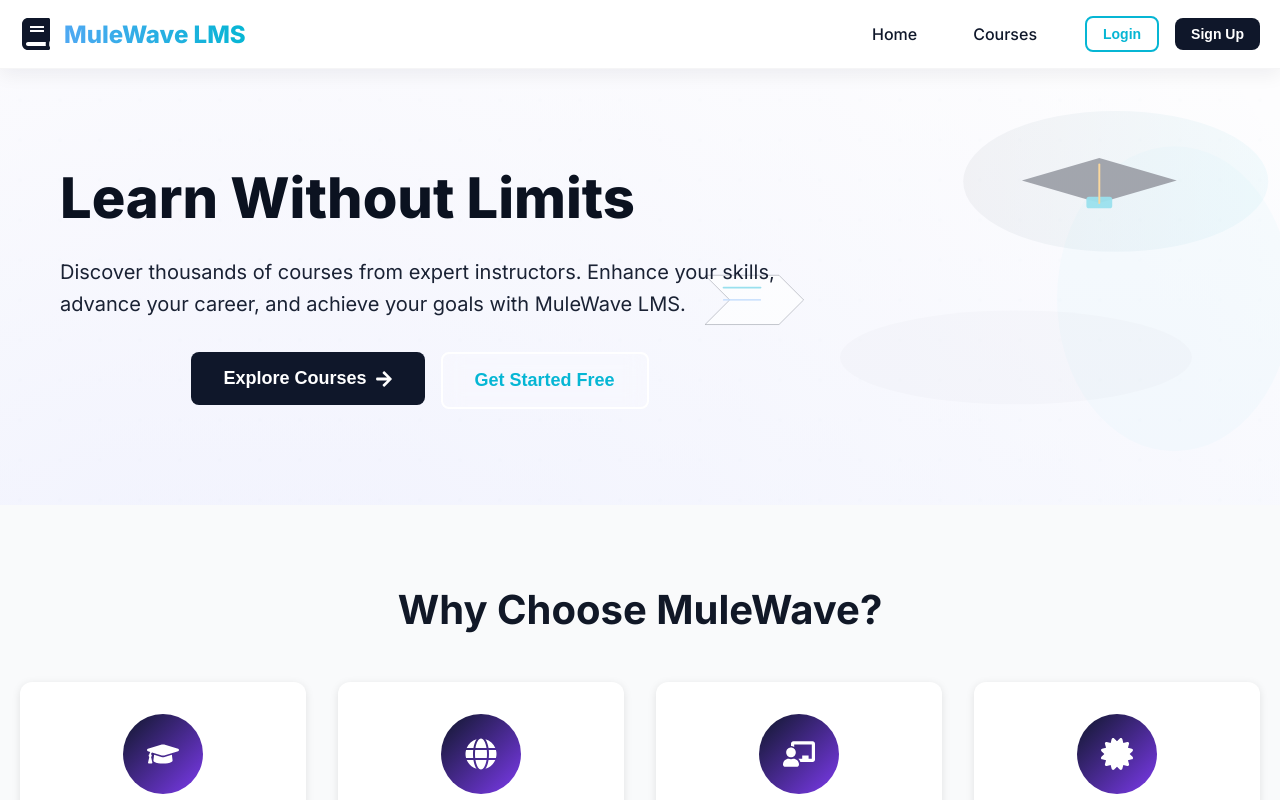
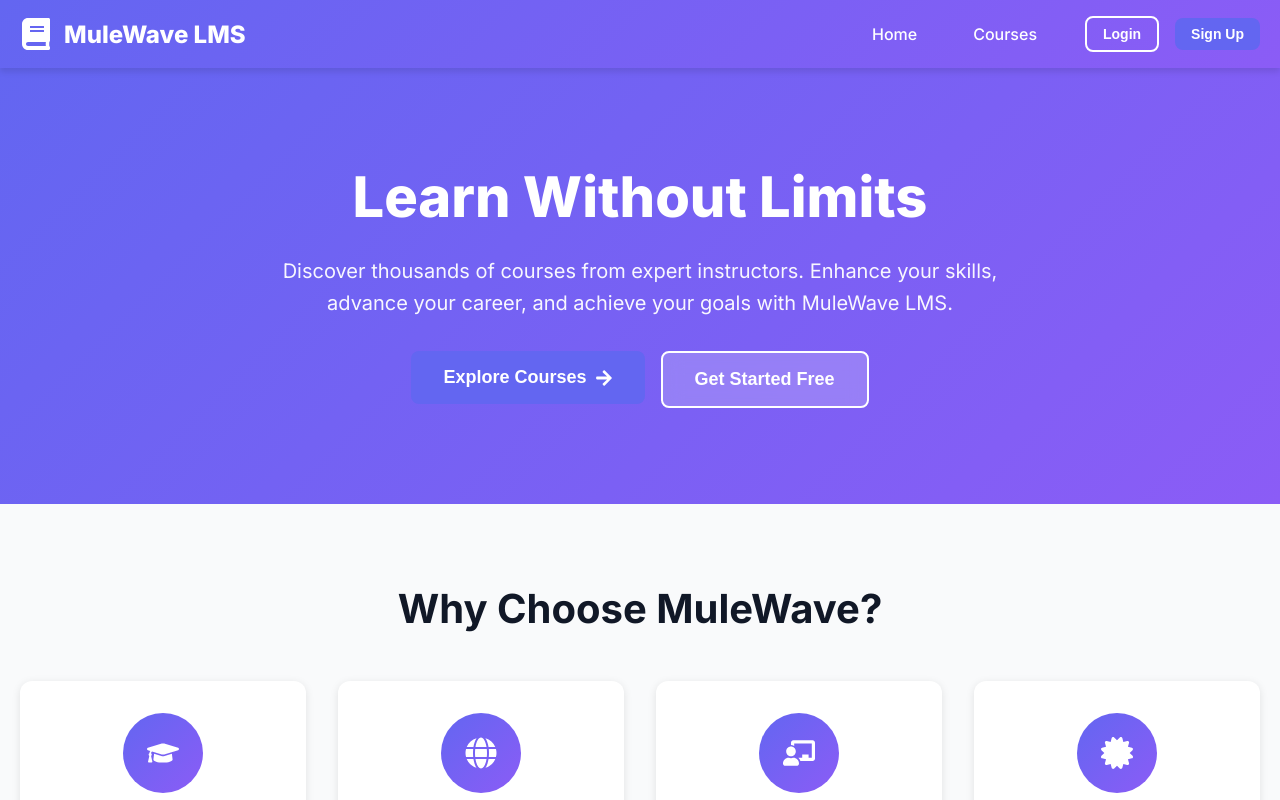
Before and after one commit to BirhanuB123/MuleWave-LMS, a React (Create React App) app in the folder frontend/: page / in a window 1280 px wide. Shown: the top 800 px of the page. Built offline with nearby package versions, Linux system fonts and the light colour scheme; no server answers.

Commit message:
loss file

```diff
--- a/frontend/src/App.js
+++ b/frontend/src/App.js
@@ -21,7 +21,6 @@ import Dashboard from './pages/Dashboard';
 import MyCourses from './pages/MyCourses';
 import CoursePlayer from './pages/CoursePlayer';
 import InstructorDashboard from './pages/InstructorDashboard';
-import AdminDashboard from './pages/AdminDashboard';
 import CreateCourse from './pages/CreateCourse';
 import EditCourse from './pages/EditCourse';
 import PaymentSuccess from './pages/PaymentSuccess';
@@ -54,8 +53,6 @@ function App() {
               {/* Payment Routes */}
               <Route path="/payment/success" element={<PaymentSuccess />} />
               <Route path="/payment/cancel" element={<PaymentCancel />} />
-              {/* Admin Routes */}
-              <Route path="/admin/dashboard" element={<PrivateRoute roles={["admin"]}><AdminDashboard /></PrivateRoute>} />
             </Routes>
           </main>
           <Footer />
--- a/frontend/src/components/Navbar.js
+++ b/frontend/src/components/Navbar.js
@@ -19,65 +19,54 @@ const Navbar = () => {
     setMobileMenuOpen(!mobileMenuOpen);
   };
 
-  // compute profile link depending on role
-  const profilePath = user
-    ? user.role === 'admin'
-      ? '/admin/dashboard'
-      : user.role === 'instructor'
-      ? '/instructor/dashboard'
-      : '/dashboard'
-    : '/dashboard';
-
   return (
     <nav className="navbar">
       <div className="container navbar-content">
-        <Link to="/" className="navbar-brand shine-effect" onClick={() => setMobileMenuOpen(false)}>
+        <Link to="/" className="navbar-brand" onClick={() => setMobileMenuOpen(false)}>
           <FaBook className="brand-icon" />
           <span>MuleWave LMS</span>
         </Link>
-        {/* <span className="navbar-tagline">Empowering Education with Technology</span> */}
+
         <button className="mobile-menu-btn" onClick={toggleMobileMenu}>
           {mobileMenuOpen ? <FaTimes /> : <FaBars />}
         </button>
+
         <div className={`navbar-menu ${mobileMenuOpen ? 'active' : ''}`}>
           <div className="navbar-links">
-            <Link to="/" onClick={() => setMobileMenuOpen(false)} className="shine-link">Home</Link>
-            <Link to="/courses" onClick={() => setMobileMenuOpen(false)} className="shine-link">Courses</Link>
+            <Link to="/" onClick={() => setMobileMenuOpen(false)}>Home</Link>
+            <Link to="/courses" onClick={() => setMobileMenuOpen(false)}>Courses</Link>
+
             {user && (
               <>
-                <Link to="/my-courses" onClick={() => setMobileMenuOpen(false)} className="shine-link">My Learning</Link>
-                {user.role === 'instructor' && (
-                  <Link to="/instructor/dashboard" onClick={() => setMobileMenuOpen(false)} className="shine-link">
+                <Link to="/my-courses" onClick={() => setMobileMenuOpen(false)}>My Learning</Link>
+                {(user.role === 'instructor' || user.role === 'admin') && (
+                  <Link to="/instructor/dashboard" onClick={() => setMobileMenuOpen(false)}>
                     <FaChalkboardTeacher style={{ marginRight: '5px' }} />
                     Instructor
-                  </Link>
-                )}
-                {user.role === 'admin' && (
-                  <Link to="/admin/dashboard" onClick={() => setMobileMenuOpen(false)} className="shine-link">
-                    Admin
                   </Link>
                 )}
               </>
             )}
           </div>
+
           <div className="navbar-actions">
             {user ? (
               <div className="user-menu">
-                <Link to={profilePath} className="user-profile shine-link" onClick={() => setMobileMenuOpen(false)}>
+                <Link to="/dashboard" className="user-profile" onClick={() => setMobileMenuOpen(false)}>
                   <FaUserCircle size={24} />
                   <span>{user.firstName}</span>
                 </Link>
-                <button onClick={handleLogout} className="btn btn-outline btn-sm shine-link">
+                <button onClick={handleLogout} className="btn btn-outline btn-sm">
                   Logout
                 </button>
               </div>
             ) : (
               <>
                 <Link to="/login" onClick={() => setMobileMenuOpen(false)}>
-                  <button className="btn btn-outline btn-sm shine-link">Login</button>
+                  <button className="btn btn-outline btn-sm">Login</button>
                 </Link>
                 <Link to="/register" onClick={() => setMobileMenuOpen(false)}>
-                  <button className="btn btn-primary btn-sm shine-link">Sign Up</button>
+                  <button className="btn btn-primary btn-sm">Sign Up</button>
                 </Link>
               </>
             )}
--- a/frontend/src/context/AuthContext.js
+++ b/frontend/src/context/AuthContext.js
@@ -46,7 +46,7 @@ export const AuthProvider = ({ children }) => {
       localStorage.setItem('token', token);
       setUser(userData);
 
-      return { success: true, user: userData };
+      return { success: true };
     } catch (error) {
       return {
         success: false,
--- a/frontend/src/index.css
+++ b/frontend/src/index.css
@@ -2,50 +2,15 @@
   margin: 0;
   padding: 0;
   box-sizing: border-box;
-  /* Smoother font rendering for shine */
-  text-rendering: optimizeLegibility;
-  -webkit-font-smoothing: antialiased;
-  -moz-osx-font-smoothing: grayscale;
 }
 
 body {
   font-family: 'Inter', -apple-system, BlinkMacSystemFont, 'Segoe UI', 'Roboto', 'Oxygen',
     'Ubuntu', 'Cantarell', 'Fira Sans', 'Droid Sans', 'Helvetica Neue', sans-serif;
-  background-color: #f7f8fb;
-  /* Vibrant animated gradient background for shine */
-  background-image:
-    linear-gradient(120deg, #60a5fa 0%, #06b6d4 50%, #f59e0b 100%),
-    url('./assets/pattern.svg');
-  background-blend-mode: lighten;
-  background-size: 200% 200%, auto;
-  animation: gradientMove 8s ease-in-out infinite;
-  color: var(--gray-800);
-  position: relative;
-  min-height: 100vh;
-}
-
-@keyframes gradientMove {
-  0% { background-position: 0% 50%, 0 0; }
-  50% { background-position: 100% 50%, 0 0; }
-  100% { background-position: 0% 50%, 0 0; }
-}
-
-body::before {
-  content: '';
-  position: absolute;
-  top: 0; left: 0; right: 0; bottom: 0;
-  pointer-events: none;
-  z-index: 0;
-  /* Abstract shine shapes */
-  background:
-    radial-gradient(circle at 20% 30%, rgba(99,102,241,0.12) 0, transparent 60%),
-    radial-gradient(circle at 80% 70%, rgba(6,182,212,0.10) 0, transparent 60%),
-    radial-gradient(circle at 50% 90%, rgba(245,158,11,0.10) 0, transparent 60%);
-}
-
-body > * {
-  position: relative;
-  z-index: 1;
+  -webkit-font-smoothing: antialiased;
+  -moz-osx-font-smoothing: grayscale;
+  background-color: #f9fafb;
+  color: #1f2937;
 }
 
 code {
@@ -53,16 +18,10 @@ code {
 }
 
 :root {
-  /* Educational palette: deep navy + cyan accent + warm gold */
-  --primary: #0f172a;         /* deep navy for text and anchors */
-  --primary-dark: #0b1220;    /* darker navy */
-  --primary-light: #60a5fa;   /* soft blue highlights */
-  --secondary: #7c3aed;      /* complementary violet used across UI */
-  --accent: #06b6d4;          /* cyan accent for CTAs */
-  --accent-2: #f59e0b;        /* warm gold accent */
-  /* reference assets from src so webpack can resolve during build */
-  --bg-pattern: url('./assets/pattern.svg');
-  --hero-illustration: url('./assets/education-illustration.svg');
+  --primary: #6366f1;
+  --primary-dark: #4f46e5;
+  --primary-light: #818cf8;
+  --secondary: #8b5cf6;
   --success: #10b981;
   --danger: #ef4444;
   --warning: #f59e0b;
@@ -210,14 +169,11 @@ code {
 }
 
 .card {
-  /* glassy card for depth and softness */
-  background: linear-gradient(180deg, rgba(255,255,255,0.88), rgba(255,255,255,0.78));
+  background: white;
   border-radius: 12px;
-  box-shadow: 0 6px 18px rgba(16,24,40,0.06);
+  box-shadow: 0 1px 3px rgba(0, 0, 0, 0.1);
   padding: 1.5rem;
-  transition: all 0.28s cubic-bezier(.2,.9,.3,1);
-  border: 1px solid rgba(99,102,241,0.06);
-  backdrop-filter: blur(6px);
+  transition: all 0.3s ease;
 }
 
 .card:hover {
--- a/frontend/src/styles/Home.css
+++ b/frontend/src/styles/Home.css
@@ -1,28 +1,9 @@
 /* Hero Section */
 .hero {
-  /* clean hero: light background with decorative education illustration to the right */
-  background-image: linear-gradient(180deg, rgba(255,255,255,0.6), rgba(247,249,255,0.6)), var(--hero-illustration);
-  background-repeat: no-repeat, no-repeat;
-  background-position: left center, right center;
-  background-size: auto, 55% auto;
-  color: var(--primary-dark);
+  background: linear-gradient(135deg, var(--primary) 0%, var(--secondary) 100%);
+  color: white;
   padding: 6rem 0;
-  text-align: left;
-  position: relative;
-  overflow: hidden;
-}
-
-.hero .hero-content {
-  max-width: 720px;
-  margin-left: 40px;
-}
-
-.hero-title {
-  color: var(--primary-dark);
-}
-
-.hero-subtitle {
-  color: var(--primary);
+  text-align: center;
 }
 
 .hero-content {
--- a/frontend/src/styles/Navbar.css
+++ b/frontend/src/styles/Navbar.css
@@ -1,38 +1,10 @@
 .navbar {
-/* Shine effect for brand and links */
-.shine-effect {
-  position: relative;
-  background: linear-gradient(90deg, #60a5fa 0%, #06b6d4 50%, #f59e0b 100%);
-  background-size: 200% 200%;
-  -webkit-background-clip: text;
-  background-clip: text;
-  -webkit-text-fill-color: transparent;
-  animation: shineMove 3s linear infinite;
-}
-
-.shine-link {
-  position: relative;
-  transition: box-shadow 0.3s, background 0.3s;
-}
-.shine-link:hover {
-  box-shadow: 0 2px 12px rgba(99,102,241,0.12), 0 1px 8px rgba(6,182,212,0.10);
-  background: linear-gradient(90deg, #60a5fa22 0%, #06b6d422 50%, #f59e0b22 100%);
-}
-
-@keyframes shineMove {
-  0% { background-position: 0% 50%; }
-  50% { background-position: 100% 50%; }
-  100% { background-position: 0% 50%; }
-}
-  /* lighter, academic navbar: white with subtle border and accent CTAs */
-  background: rgba(255,255,255,0.98);
-  box-shadow: 0 6px 18px rgba(15,23,42,0.06);
+  background: linear-gradient(135deg, var(--primary) 0%, var(--secondary) 100%);
+  box-shadow: 0 4px 6px rgba(0, 0, 0, 0.1);
   position: sticky;
   top: 0;
   z-index: 1000;
-  color: var(--primary);
-  backdrop-filter: blur(6px);
-  border-bottom: 1px solid rgba(15,23,42,0.04);
+  color: white;
 }
 
 .navbar-content {
@@ -48,13 +20,13 @@
   gap: 0.75rem;
   font-size: 1.5rem;
   font-weight: 800;
-  color: var(--primary);
+  color: white;
   text-decoration: none;
-  transition: transform 0.18s ease;
+  transition: transform 0.3s ease;
 }
 
 .navbar-brand:hover {
-  transform: scale(1.03);
+  transform: scale(1.05);
 }
 
 .brand-icon {
@@ -65,18 +37,10 @@
   display: none;
   background: none;
   border: none;
-  color: var(--primary);
+  color: white;
   font-size: 1.5rem;
   cursor: pointer;
   padding: 0.5rem;
-}
-
-.navbar-tagline {
-  color: var(--primary);
-  font-size: 0.9rem;
-  font-weight: 500;
-  opacity: 0.9;
-  margin-left: 12px;
 }
 
 .navbar-menu {
@@ -92,7 +56,7 @@
 }
 
 .navbar-links a {
-  color: var(--primary);
+  color: white;
   text-decoration: none;
   font-weight: 500;
   padding: 0.5rem 1rem;
@@ -103,9 +67,8 @@
 }
 
 .navbar-links a:hover {
-  background: rgba(6,182,212,0.08);
+  background: rgba(255, 255, 255, 0.2);
   transform: translateY(-2px);
-
 }
 
 .navbar-actions {
@@ -124,9 +87,7 @@
   display: flex;
   align-items: center;
   gap: 0.5rem;
-  color: var(--primary);
-  background: rgba(255,255,255,0.85);
-  font-weight: 600;
+  color: white;
   text-decoration: none;
   padding: 0.5rem 1rem;
   border-radius: 8px;
@@ -138,13 +99,13 @@
 }
 
 .btn-outline {
-  border-color: var(--accent);
-  color: var(--accent);
+  border-color: white;
+  color: white;
 }
 
 .btn-outline:hover {
-  background: var(--accent);
-  color: white;
+  background: white;
+  color: var(--primary);
 }
 
 /* Mobile Responsive */
@@ -158,7 +119,7 @@
     top: 100%;
     left: 0;
     right: 0;
-  background: linear-gradient(135deg, var(--primary-light) 0%, var(--accent) 100%);
+    background: linear-gradient(135deg, var(--primary) 0%, var(--secondary) 100%);
     flex-direction: column;
     padding: 1rem;
     gap: 1rem;
```
Also changed, not shown: frontend/src/components/Footer.js (+23 -19 lines), frontend/src/pages/Login.js (+2 -11 lines), frontend/src/styles/Footer.css (+0 -25 lines), 2 other files (tests, documents, lock files or other folders).
